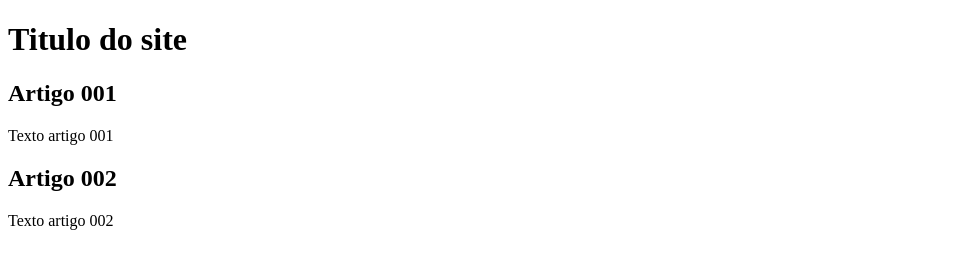
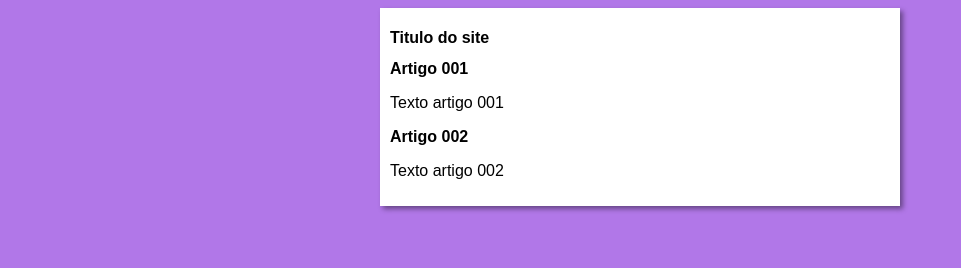
Before and after one commit to ravelrcamargo/Projeto-site, a plain HTML site: page index.html in a window 1280 px wide. Shown: the whole page, without its empty margins (0-961 px from the left). Drawn offline with Linux system fonts and the light colour scheme.

Commit message:
iniciei o designer

```diff
--- /dev/null
+++ b/estilos/style.css
@@ -0,0 +1,17 @@
+*{
+    font-family: Arial, Helvetica, sans-serif;
+    font-size: 16px;
+
+}
+
+body{
+    background-color: rgb(177, 119, 232);
+}
+
+main{
+    background-color: white;
+    width: 500px;
+    margin: auto;
+    padding: 10px;
+    box-shadow: 3px 3px 5px rgba(0, 0, 0, 0.418);
+}
--- a/index.html
+++ b/index.html
@@ -4,6 +4,7 @@
     <meta charset="UTF-8">
     <meta name="viewport" content="width=device-width, initial-scale=1.0">
     <title>Titulo do site</title>
+    <link rel="stylesheet" href="estilos/style.css">
 </head>
 <body>
     <main>
```
